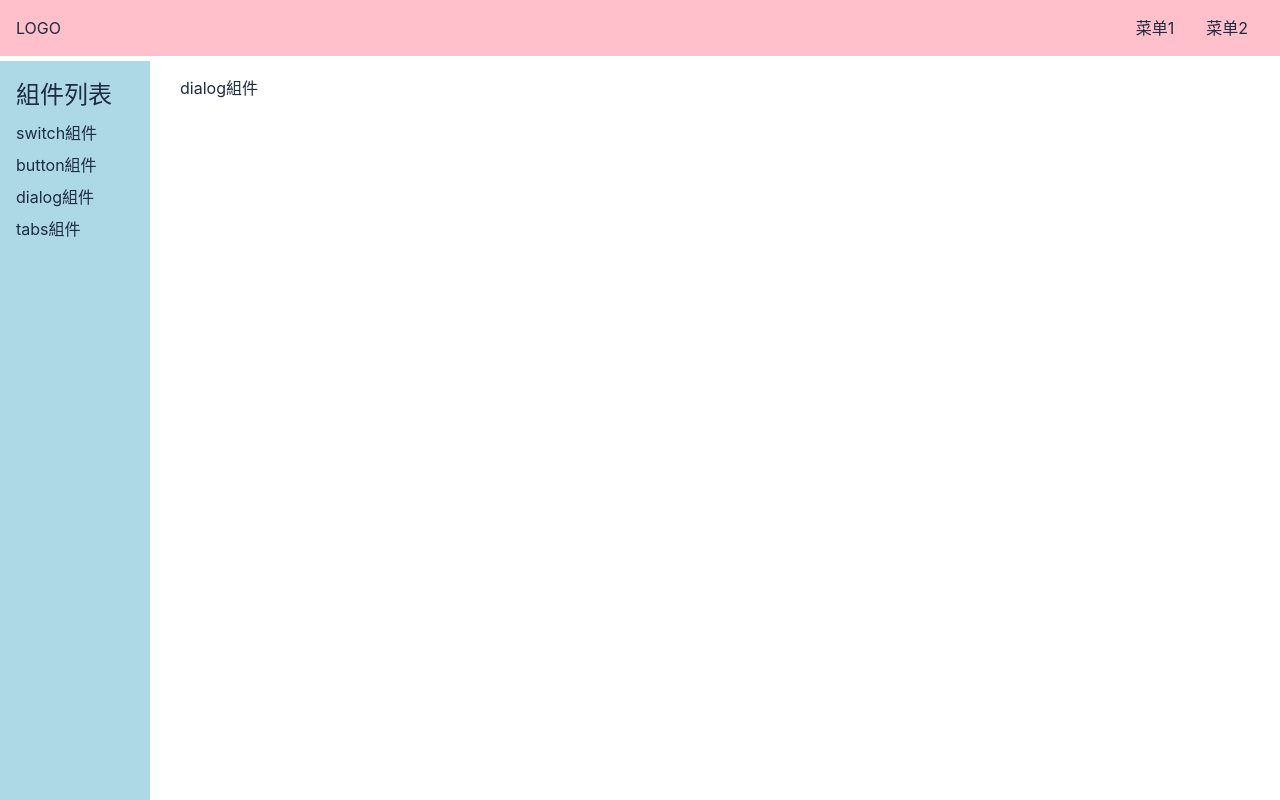
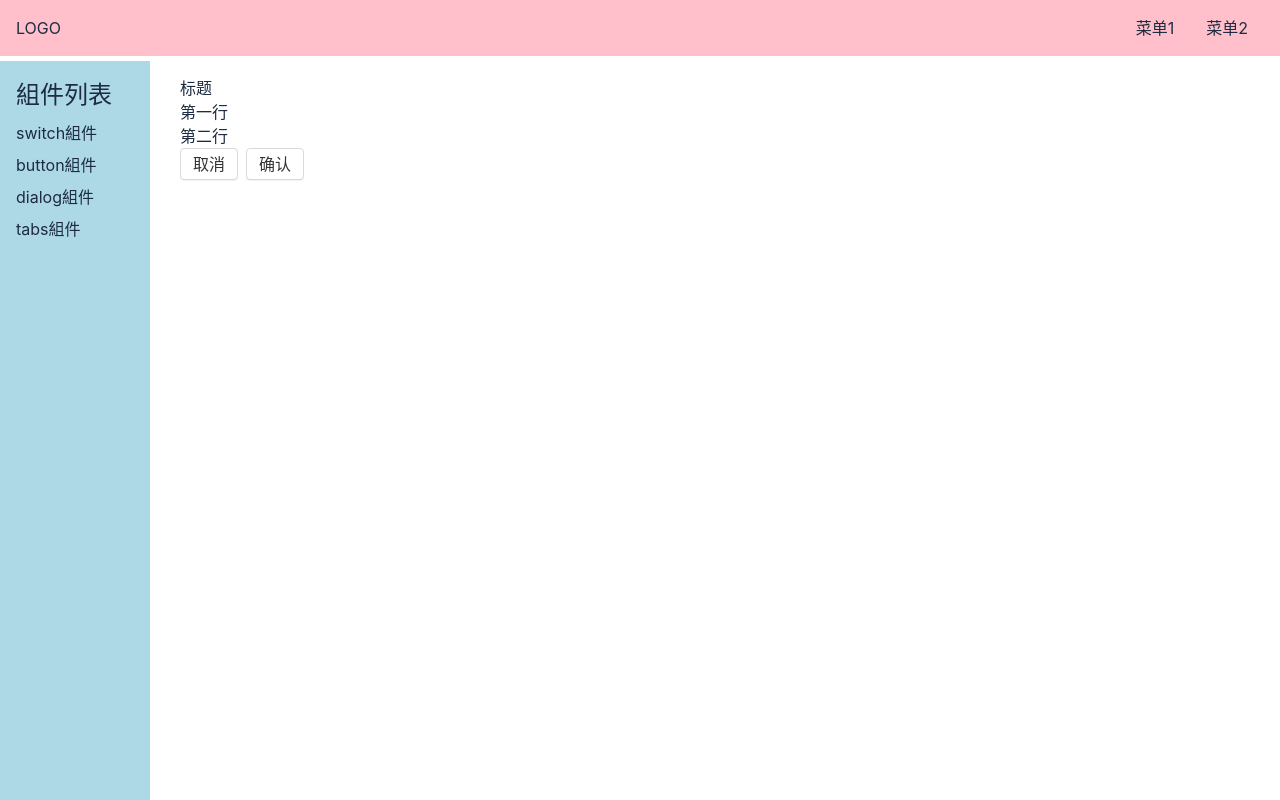
Before and after one commit to wxq0820/cc-ui, a Vue app: page /#/doc/dialog in a window 1280 px wide. Built offline with nearby package versions, Linux system fonts and the light colour scheme.

Commit message:
创建dialog组件

```diff
--- a/src/components/dialog.vue
+++ b/src/components/dialog.vue
@@ -1,5 +1,11 @@
 <template>
     <div>
-        dialog組件
+        <DialogDemo></DialogDemo>
     </div>
 </template>
+<script lang='ts'>
+import DialogDemo from '../lib/dialogDemo.vue'
+export default {
+    components: { DialogDemo }
+}
+</script>
--- /dev/null
+++ b/src/lib/dialogDemo.vue
@@ -0,0 +1,20 @@
+<template>
+  <div class="gugu-dialog-overlay"></div>
+  <div class="gugu-dialog-wrapper">
+    <header>标题</header>
+    <main>
+      <p>第一行</p>
+      <p>第二行</p>
+    </main>
+    <footer>
+      <ButtonDemo>取消</ButtonDemo>
+      <ButtonDemo>确认</ButtonDemo>
+    </footer>
+  </div>
+</template>
+<script lang="ts">
+import ButtonDemo from './buttonDemo.vue'
+export default {
+  components: { ButtonDemo },
+}
+</script>
```
